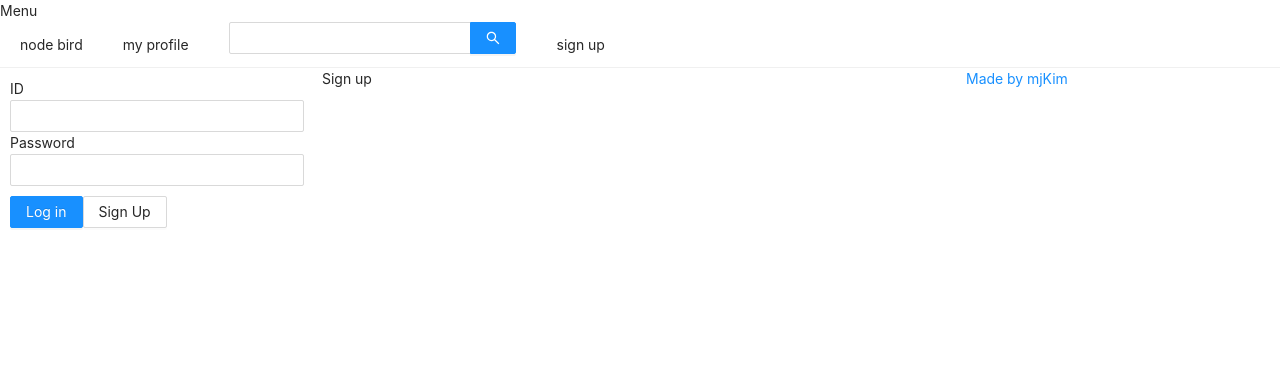
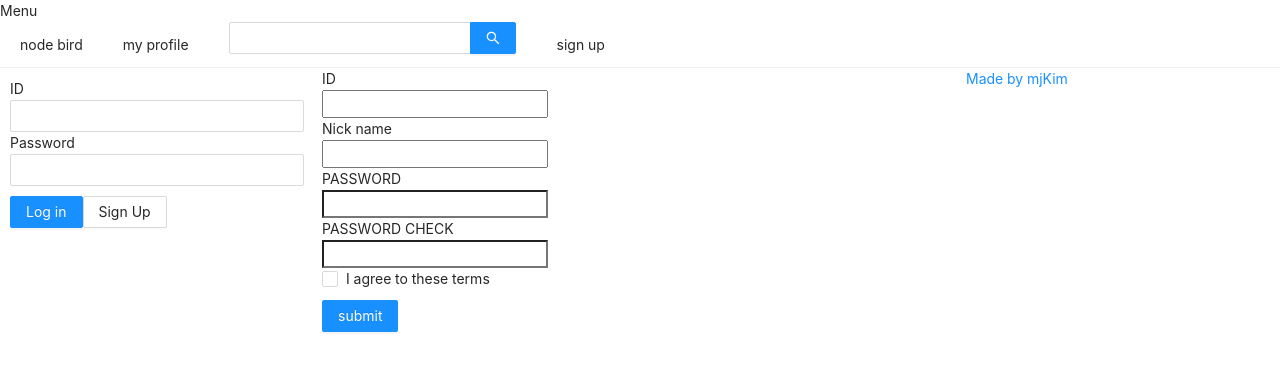
Before and after one commit to wwwkimminja/React_Next.js_nodebirdSNS, a Next.js app in the folder front/: page /signup in a window 1280 px wide. Shown: the top 370 px of the page. Built offline with nearby package versions, Linux system fonts and the light colour scheme.

Commit message:
add sing up page with custom Hook

```diff
--- a/front/components/LoginForm.js
+++ b/front/components/LoginForm.js
@@ -2,6 +2,8 @@
 import { Form , Input, Button } from 'antd';
 import Link from 'next/link';
 import styled from 'styled-components';
+import useInput from '../hooks/useInput';
+import PropTypes from 'prop-types';
 
 {/* div component */}
 const ButtonWrapper = styled.div`
@@ -12,15 +14,11 @@
 padding:10px
 `;
 const LoginForm = ({setIsLoggedIn}) => {
-    const [id, setId] = useState('');
-    const [password, setPassword] = useState('');
+    {/* const [id, setId] = useState('');*/}
+    const [id, onChangeId] = useInput('');
+    {/*const [password, setPassword] = useState('');*/}
+    const [password,onChangePassword] = useInput('');
 
-    const onChangeId = useCallback((e) => {
-        setId(e.target.value);
-    }, [])
-    const onChangePassword = useCallback((e) => {
-        setPassword(e.target.value);
-    }, []);
 
     const onSubmitForm =useCallback((e)=>{
         console.log(id,password);
@@ -55,4 +53,8 @@
 
 };
 
+LoginForm.propTypes={
+    setIsLoggedIn: PropTypes.func.isRequired,
+}
+
 export default LoginForm;
--- /dev/null
+++ b/front/hooks/useInput.js
@@ -0,0 +1,9 @@
+import { useState, useCallback} from 'react';
+
+export default (initialValue=null)=>{
+    const [value,setValue]= useState(initialValue);
+    const handler = useCallback((e)=>{
+        setValue(e.target.value);
+    },[]);
+    return [value,handler];
+}
--- a/front/pages/signup.js
+++ b/front/pages/signup.js
@@ -1,14 +1,91 @@
 
+import {useState,useCallback} from 'react';
 import AppLayout from "../components/AppLayout";
 import Head from 'next/head';
+import {Form,Input,Checkbox,Button} from 'antd';
+import useInput from '../hooks/useInput';
+import styled from 'styled-components';
+
+const ErrorMessage = styled.div`
+color:red;
+`
 
 const SignUp = () => {
+    const [id,onChangeId]=useInput('');
+    const [nickname,onChangeNickname]=useInput('');
+    const [password,onChangePassword] = useInput('');
+    const [passwordCheck, setPasswordCheck]= useState('');
+    const [passwordError,setPasswordError]=useState(false);
+    const [term, setTerm] = useState(false);
+    const [termError,setTermError]=useState(false);
+    const onChangeTerm = useCallback((e)=>{
+        setTerm(e.target.checked);
+        setTermError(false);
+
+    },[]);
+
+
+    const onChangePasswordCheck = useCallback((e)=>{
+        setPasswordCheck(e.target.value);
+        console.log(password );
+        console.log(passwordCheck );
+
+        setPasswordError(e.target.value !== password);
+    },[password]);
+
+    const onSubmit=useCallback(()=>{
+        if(password !== passwordCheck){
+            return setPasswordError(true);
+        }
+if(!term){
+    return setTermError(true);
+}
+    })
     return (
        <AppLayout>
         <Head>
         <title>Sign up |NodeBird</title>
     </Head>
-        <div>Sign up</div>
+       <Form onFinish={onSubmit}>
+           <div>
+               <label htmlFor="user-id">ID</label><br/>
+           </div>
+           <div>
+               <input name="user-id" value={id} required onChange={onChangeId}></input>
+           </div>
+           <div>
+               <label htmlFor="user-nick">Nick name</label><br/>
+           </div>
+           <div>
+               <input name="user-nick" value={nickname} required onChange={onChangeNickname}></input>
+           </div>
+           <div>
+               <label htmlFor="user-password">PASSWORD</label><br/>
+           </div>
+           <div>
+               <input name="user-password" type="password" value={password} required onChange={onChangePassword}></input>
+           </div>
+
+           <div>
+               <label htmlFor="user-password-check">PASSWORD CHECK</label><br/>
+           </div>
+           <div>
+               <input
+               name="user-password-check"
+               type="password"
+               value={passwordCheck}
+               required
+               onChange={onChangePasswordCheck}/>
+               {passwordError && <ErrorMessage>The password is wrong!!</ErrorMessage>}
+           </div>
+           <div>
+               <Checkbox name="user-term" checked={term} onChange={onChangeTerm} >I agree to these terms</Checkbox>
+               {termError && <ErrorMessage> You have to agree to the terms</ErrorMessage>}
+           </div>
+           <div style={{ marginTop:10}}>
+               <Button type="primary" htmlType="submit">submit</Button>
+           </div>
+           </Form>
         </AppLayout>
     )
 }
```
